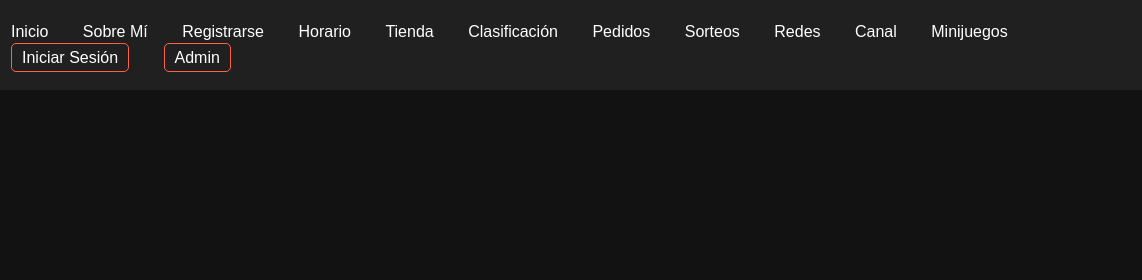
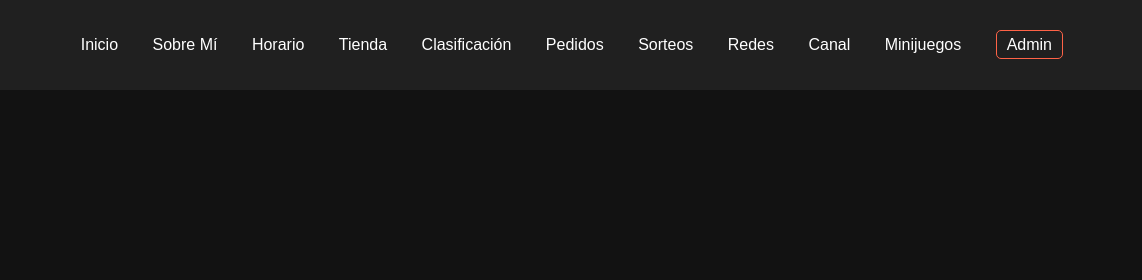
Before and after one commit to LetsGoPol/letsgopol.github.io, a plain HTML site: page index.html in a window 1280 px wide. Shown: the top 280 px of the page, 138-1280 px from the left. Drawn offline with nearby package versions, Linux system fonts and the light colour scheme.

Commit message:
Update index.html

```diff
--- a/index.html
+++ b/index.html
@@ -19,7 +19,6 @@
       <nav class="navbar">
         <a href="index.html">Inicio</a>
         <a href="about.html">Sobre Mí</a>
-        <a href="register.html">Registrarse</a>
         <a href="schedule.html">Horario</a>
         <a href="store.html">Tienda</a>
         <a href="leaderboard.html">Clasificación</a>
@@ -28,7 +27,6 @@
         <a href="socials.html">Redes</a>
         <a href="channel.html">Canal</a>
         <a href="games.html">Minijuegos</a>
-        <a href="login.html" class="auth-btn">Iniciar Sesión</a>
         <a href="admin.html" class="auth-btn">Admin</a>
       </nav>
     </div>
```
